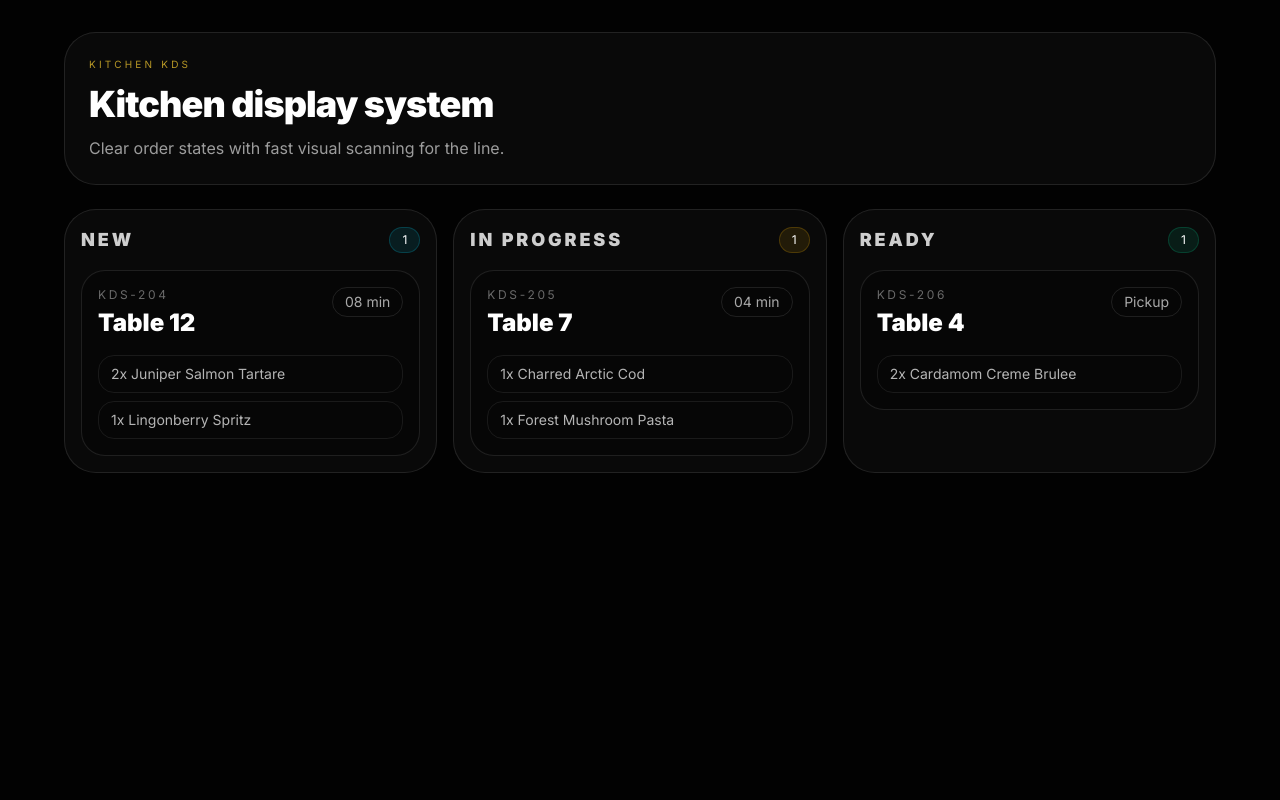
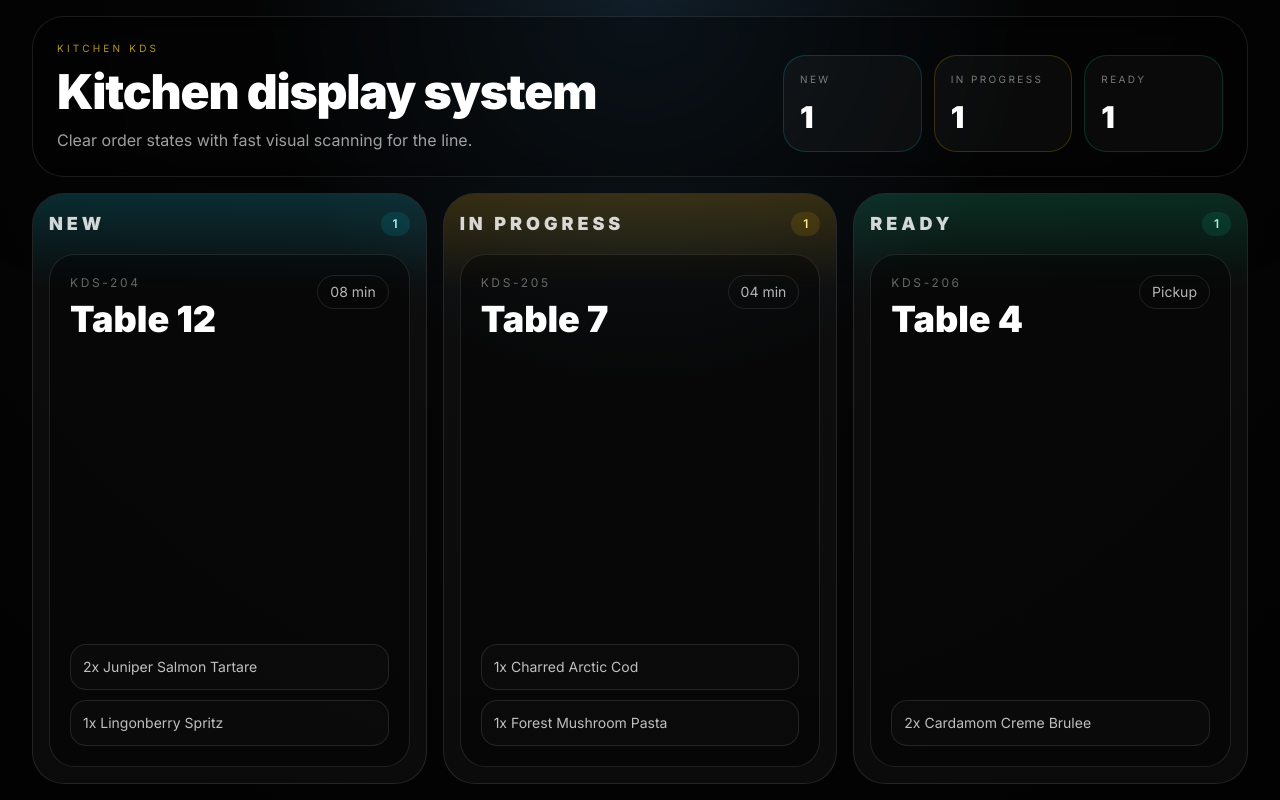
Before and after one commit to viperxgg/smart-art-ai, a Next.js app: page /en/demo/kitchen in a window 1280 px wide. Built offline with nearby package versions, Linux system fonts and the light colour scheme.

Commit message:
fix(demo): expand admin and kitchen dashboards

```diff
--- a/app/[locale]/demo/admin/page.tsx
+++ b/app/[locale]/demo/admin/page.tsx
@@ -35,23 +35,41 @@ export default async function DemoAdminPage({
   const t = copy[locale as "en" | "sv"] ?? copy.en;
 
   return (
-    <main className="min-h-screen bg-[#050505] px-4 py-8 text-white sm:px-6">
-      <div className="mx-auto max-w-5xl">
-        <div className="mb-8 rounded-[2rem] border border-white/10 bg-white/[0.03] p-6">
+    <main className="min-h-screen bg-[radial-gradient(circle_at_top,#12202b_0%,#050505_38%,#020202_100%)] px-4 py-4 text-white sm:px-6 lg:px-8">
+      <div className="mx-auto flex min-h-[calc(100vh-2rem)] w-full max-w-[1600px] flex-col gap-4">
+        <section className="rounded-[2rem] border border-white/10 bg-black/40 p-6 shadow-[0_24px_80px_rgba(0,0,0,0.32)] backdrop-blur-sm">
+          <div className="flex flex-col gap-5 xl:flex-row xl:items-end xl:justify-between">
+            <div>
               <p className="mb-3 text-[10px] uppercase tracking-[0.32em] text-cyan-400/70">{t.eyebrow}</p>
-          <div className="flex flex-col gap-4 md:flex-row md:items-end md:justify-between">
-            <div>
-              <h1 className="text-4xl font-black tracking-tight">{t.title}</h1>
-              <p className="mt-3 max-w-2xl text-white/60">{t.subtitle}</p>
+              <h1 className="text-3xl font-black tracking-tight sm:text-4xl xl:text-5xl">{t.title}</h1>
+              <p className="mt-3 max-w-3xl text-sm leading-6 text-white/62 sm:text-base">{t.subtitle}</p>
             </div>
-            <div className="rounded-2xl border border-white/10 bg-black/30 px-4 py-3 text-right">
+            <div className="grid grid-cols-2 gap-3 xl:min-w-[420px]">
+              <div className="rounded-[1.4rem] border border-white/10 bg-white/[0.03] p-4">
                 <p className="text-[10px] uppercase tracking-[0.24em] text-white/45">{demoRestaurant.name}</p>
-              <p className="text-lg font-bold text-cyan-300">Live demo</p>
+                <p className="mt-3 text-2xl font-black text-cyan-300">Live demo</p>
+              </div>
+              <div className="rounded-[1.4rem] border border-cyan-400/20 bg-cyan-400/8 p-4">
+                <p className="text-[10px] uppercase tracking-[0.24em] text-white/45">Service health</p>
+                <p className="mt-3 text-2xl font-black">Stable</p>
               </div>
             </div>
           </div>
+        </section>
 
-        <div className="grid grid-cols-1 gap-4 md:grid-cols-2 xl:grid-cols-4">
+        <div className="grid flex-1 grid-cols-1 gap-4 xl:grid-cols-[1.3fr_0.7fr]">
+          <section className="rounded-[2rem] border border-white/10 bg-white/[0.035] p-5">
+            <div className="mb-5 flex items-center justify-between gap-4">
+              <div>
+                <p className="text-[10px] uppercase tracking-[0.28em] text-white/45">Live metrics</p>
+                <h2 className="mt-2 text-2xl font-black tracking-tight">Operations snapshot</h2>
+              </div>
+              <div className="rounded-full border border-white/10 px-4 py-2 text-xs uppercase tracking-[0.22em] text-white/55">
+                Updated now
+              </div>
+            </div>
+
+            <div className="grid grid-cols-1 gap-4 md:grid-cols-2 2xl:grid-cols-4">
               {adminMetrics.map((metric, index) => {
                 const icons = [TabletSmartphone, UtensilsCrossed, BellRing, BarChart3];
                 const Icon = icons[index] ?? BarChart3;
@@ -59,30 +77,39 @@ export default async function DemoAdminPage({
                 return (
                   <section
                     key={metric.label}
-                className="rounded-[1.8rem] border border-white/10 bg-white/[0.03] p-5"
+                    className="rounded-[1.8rem] border border-white/10 bg-black/30 p-5"
                   >
-                <div className="mb-8 flex h-12 w-12 items-center justify-center rounded-2xl border border-white/10 bg-cyan-400/10 text-cyan-300">
+                    <div className="mb-10 flex h-12 w-12 items-center justify-center rounded-2xl border border-white/10 bg-cyan-400/10 text-cyan-300">
                       <Icon className="h-5 w-5" />
                     </div>
                     <p className="text-sm text-white/55">{metric.label}</p>
                     <p className="mt-2 text-4xl font-black tracking-tight">{metric.value}</p>
-                <p className="mt-3 text-sm text-white/45">{metric.detail}</p>
+                    <p className="mt-3 text-sm leading-6 text-white/45">{metric.detail}</p>
                   </section>
                 );
               })}
             </div>
+          </section>
 
-        <section className="mt-6 rounded-[2rem] border border-white/10 bg-white/[0.03] p-6">
-          <p className="mb-5 text-[10px] uppercase tracking-[0.28em] text-white/45">{t.section}</p>
-          <div className="grid grid-cols-1 gap-4 md:grid-cols-3">
-            {t.cards.map((item) => (
-              <div key={item} className="rounded-[1.5rem] border border-white/10 bg-black/30 p-4 text-white/72">
-                {item}
+          <section className="rounded-[2rem] border border-white/10 bg-white/[0.035] p-5">
+            <p className="text-[10px] uppercase tracking-[0.28em] text-white/45">{t.section}</p>
+            <h2 className="mt-3 text-2xl font-black tracking-tight">Shift priorities</h2>
+            <div className="mt-5 flex h-full flex-col gap-4">
+              {t.cards.map((item, index) => (
+                <div
+                  key={item}
+                  className="flex flex-1 gap-4 rounded-[1.6rem] border border-white/10 bg-black/30 p-5"
+                >
+                  <div className="flex h-11 w-11 shrink-0 items-center justify-center rounded-2xl border border-cyan-400/20 bg-cyan-400/10 text-sm font-black text-cyan-300">
+                    0{index + 1}
+                  </div>
+                  <p className="max-w-sm text-sm leading-6 text-white/74">{item}</p>
                 </div>
               ))}
             </div>
           </section>
         </div>
+      </div>
     </main>
   );
 }
--- a/app/[locale]/demo/kitchen/page.tsx
+++ b/app/[locale]/demo/kitchen/page.tsx
@@ -34,54 +34,103 @@ export default async function DemoKitchenPage({
 }) {
   const { locale } = await params;
   const t = copy[locale as "en" | "sv"] ?? copy.en;
+  const statusMeta = {
+    new: {
+      border: "border-cyan-400/20",
+      badge: "bg-cyan-400/12 text-cyan-200",
+      glow: "from-cyan-400/16",
+    },
+    firing: {
+      border: "border-amber-400/20",
+      badge: "bg-amber-400/12 text-amber-200",
+      glow: "from-amber-400/16",
+    },
+    ready: {
+      border: "border-emerald-400/20",
+      badge: "bg-emerald-400/12 text-emerald-200",
+      glow: "from-emerald-400/16",
+    },
+  } as const;
 
   return (
-    <main className="min-h-screen bg-[#020202] px-4 py-8 text-white sm:px-6">
-      <div className="mx-auto max-w-6xl">
-        <div className="mb-6 rounded-[2rem] border border-white/10 bg-white/[0.03] p-6">
+    <main className="min-h-screen bg-[radial-gradient(circle_at_top,#12202b_0%,#050505_38%,#020202_100%)] px-4 py-4 text-white sm:px-6 lg:px-8">
+      <div className="mx-auto flex min-h-[calc(100vh-2rem)] w-full max-w-[1600px] flex-col gap-4">
+        <section className="rounded-[2rem] border border-white/10 bg-black/40 p-6 shadow-[0_24px_80px_rgba(0,0,0,0.32)] backdrop-blur-sm">
+          <div className="flex flex-col gap-6 xl:flex-row xl:items-end xl:justify-between">
+            <div>
               <p className="mb-3 text-[10px] uppercase tracking-[0.32em] text-amber-300/70">Kitchen KDS</p>
-          <h1 className="text-4xl font-black tracking-tight">{t.title}</h1>
-          <p className="mt-3 text-white/60">{t.subtitle}</p>
+              <h1 className="text-3xl font-black tracking-tight sm:text-4xl xl:text-5xl">{t.title}</h1>
+              <p className="mt-3 max-w-2xl text-sm leading-6 text-white/62 sm:text-base">{t.subtitle}</p>
             </div>
 
-        <div className="grid grid-cols-1 gap-4 lg:grid-cols-3">
+            <div className="grid grid-cols-3 gap-3 xl:min-w-[440px]">
               {(["new", "firing", "ready"] as const).map((status) => (
-            <section key={status} className="rounded-[2rem] border border-white/10 bg-white/[0.03] p-4">
+                <div
+                  key={status}
+                  className={`rounded-[1.4rem] border ${statusMeta[status].border} bg-white/[0.03] p-4`}
+                >
+                  <p className="text-[10px] uppercase tracking-[0.24em] text-white/45">{t.columns[status]}</p>
+                  <p className="mt-3 text-3xl font-black">
+                    {kitchenTickets.filter((ticket) => ticket.status === status).length}
+                  </p>
+                </div>
+              ))}
+            </div>
+          </div>
+        </section>
+
+        <div className="grid flex-1 grid-cols-1 gap-4 xl:grid-cols-3">
+          {(["new", "firing", "ready"] as const).map((status) => (
+            <section
+              key={status}
+              className={`relative overflow-hidden rounded-[2rem] border border-white/10 bg-white/[0.035] p-4 xl:min-h-0 ${statusMeta[status].border}`}
+            >
+              <div
+                className={`pointer-events-none absolute inset-x-0 top-0 h-24 bg-gradient-to-b ${statusMeta[status].glow} to-transparent`}
+              />
+              <div className="relative flex h-full flex-col">
                 <div className="mb-4 flex items-center justify-between">
-                <h2 className="text-lg font-black uppercase tracking-[0.16em] text-white/80">
+                  <h2 className="text-base font-black uppercase tracking-[0.22em] text-white/82 sm:text-lg">
                     {t.columns[status]}
                   </h2>
-                <span className={`rounded-full border px-3 py-1 text-xs ${statusClasses[status]}`}>
+                  <span
+                    className={`rounded-full px-3 py-1 text-xs font-semibold ${statusMeta[status].badge}`}
+                  >
                     {kitchenTickets.filter((ticket) => ticket.status === status).length}
                   </span>
                 </div>
 
-              <div className="space-y-3">
+                <div className="flex flex-1 flex-col gap-3">
                   {kitchenTickets
                     .filter((ticket) => ticket.status === status)
                     .map((ticket) => (
                       <article
                         key={ticket.id}
-                      className="rounded-[1.5rem] border border-white/10 bg-black/30 p-4"
+                        className="flex h-full min-h-[220px] flex-col rounded-[1.6rem] border border-white/10 bg-black/40 p-5"
                       >
-                      <div className="mb-4 flex items-start justify-between gap-4">
+                        <div className="mb-5 flex items-start justify-between gap-4">
                           <div>
-                          <p className="text-xs uppercase tracking-[0.22em] text-white/40">{ticket.id}</p>
-                          <p className="mt-1 text-2xl font-black">Table {ticket.table}</p>
+                            <p className="text-xs uppercase tracking-[0.22em] text-white/38">{ticket.id}</p>
+                            <p className="mt-2 text-3xl font-black sm:text-4xl">Table {ticket.table}</p>
                           </div>
-                        <p className="rounded-full border border-white/10 px-3 py-1 text-sm text-white/65">
+                          <p className="rounded-full border border-white/10 px-3 py-1.5 text-sm text-white/70">
                             {ticket.eta}
                           </p>
                         </div>
-                      <ul className="space-y-2 text-sm text-white/70">
+
+                        <ul className="mt-auto space-y-2.5 text-sm text-white/74">
                           {ticket.items.map((item) => (
-                          <li key={item} className="rounded-2xl border border-white/8 px-3 py-2">
+                            <li
+                              key={item}
+                              className="rounded-2xl border border-white/10 bg-white/[0.02] px-3 py-3"
+                            >
                               {item}
                             </li>
                           ))}
                         </ul>
                       </article>
                     ))}
+                </div>
               </div>
             </section>
           ))}
```
Lines whose indentation alone changed are shown as unchanged.
